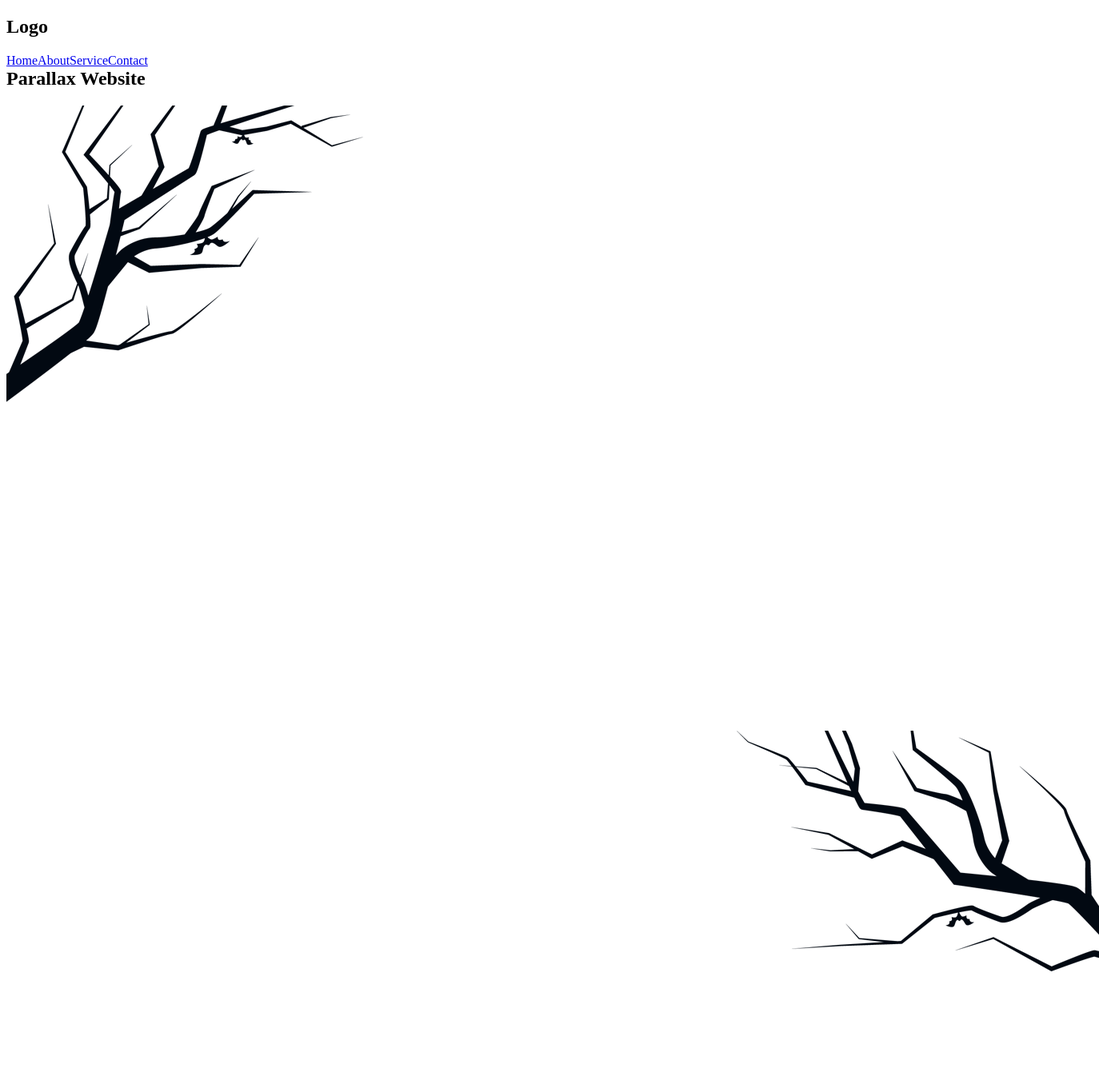
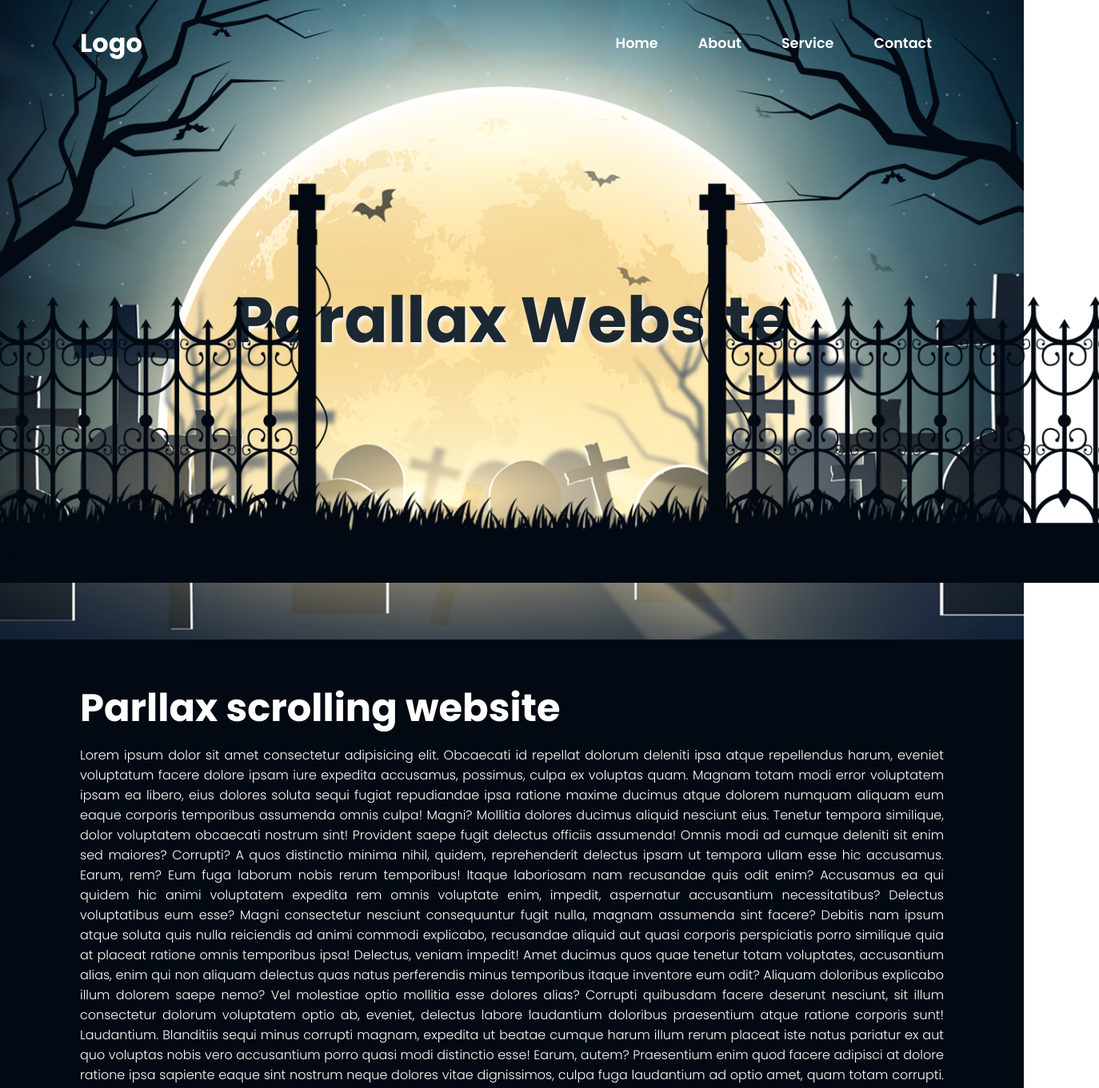
Before and after one commit to Xaverick/Xenith24, a React (Vite) app: page / in a window 1280 px wide. Shown: the top 1361 px of the page at 80% size, 1374 px wide, since content can reach past the window. Built offline with nearby package versions, Linux system fonts and the light colour scheme.

Commit message:
css added

```diff
--- a/src/components/Navbar/Navbar.css
+++ b/src/components/Navbar/Navbar.css
@@ -1 +1,54 @@
-.navbar{}
+header{
+    position: absolute;
+    top: 0;
+    left: 0;
+    width: 100%;
+    padding: 30px 100px;
+    display: flex;
+    justify-content: space-between;
+    align-items: center;
+    z-index: 100;
+}
+
+
+.logo{
+    font-size: 2rem;
+    color: #fff;
+    user-select: none;
+
+}
+
+.navigation a {
+    font-size: 1.1rem;
+    color: #fff;
+    text-decoration: none;
+    font-weight: 600;
+    margin-left: 20px;
+    padding: 6px 15px;
+
+}
+
+.navigation a:hover ,
+.navigation a.active{
+    color:#333;
+}
+
+.navigation a span{
+    position: absolute;
+    top: 0;
+    left: 0;
+    width: 100%;
+    height: 100%;
+    background: #fff;
+    border-radius: 30px;
+    z-index: -1;
+    transform: scale(0);
+    opacity: 0;
+    transition: 0.5s;
+}
+
+.navigation a:hover span,
+.navigation a.active span{
+    transform: scale(1);
+    opacity: 1;
+}
--- a/src/container/Banner/Banner.css
+++ b/src/container/Banner/Banner.css
@@ -0,0 +1,61 @@
+.parallax {
+    position: relative;
+    display: flex;
+    justify-content: center;
+    align-items: center;
+    height: calc(100vh);
+    background: url('../../assets/background.png') no-repeat;
+    background-size: cover;
+    background-position: center;
+    background-attachment: fixed;
+}
+
+#text{
+    position: absolute;
+    font-size: 5rem;
+    color: #1b2831;
+    text-shadow: 2px 4px 5px #f9f9f9;
+}
+
+
+.parallax img{
+    position: absolute;
+    width: 100%;
+    left: 0;
+    top: 0;
+    pointer-events: none;
+}
+
+.parallax img#gate-left {
+    position: fixed;
+    transform: translateX(-282px);
+}
+
+
+.parallax img#gate-right {
+    position: fixed;
+    transform: translateX(305px);
+}
+
+
+
+.sec{
+    position: relative;
+    background-color: #020912;
+    padding: 50px 100px;
+}
+
+.sec h2{
+    font-size: 3rem;
+    color: #fff;
+    margin-bottom: 10px;
+}
+
+
+.sec p{
+    font-size: 1rem;
+    color: #fff;
+    font-weight: 300;
+    text-align: justify;
+
+}
--- a/src/container/Banner/Banner.jsx
+++ b/src/container/Banner/Banner.jsx
@@ -4,7 +4,7 @@ import treeRight from '../../assets/tree-right.png';
 import gateLeft from '../../assets/gate-left.png';
 import gateRight from '../../assets/gate-right.png';
 import grass from '../../assets/grass.png';
-
+import './Banner.css';
 
 const Banner = () => {
     const text = useRef();
@@ -23,7 +23,7 @@ const Banner = () => {
     })
     return (
         <>
-            <div className="banner">
+            <div className="parallax">
                 <h2 id="text" ref={text}>Parallax Website</h2>
                 <img src={treeLeft} ref={treeLeftRef} alt="" id="tree-left" />
                 <img src={treeRight} ref={treeRightRef} alt="" id="tree-right" />
--- a/src/index.css
+++ b/src/index.css
@@ -1,68 +1,13 @@
-/* :root {
-  font-family: Inter, system-ui, Avenir, Helvetica, Arial, sans-serif;
-  line-height: 1.5;
-  font-weight: 400;
+@import url('https://fonts.googleapis.com/css2?family=Poppins:wght@300;400;500;600;700;800;900&display=swap');
 
-  color-scheme: light dark;
-  color: rgba(255, 255, 255, 0.87);
-  background-color: #242424;
-
-  font-synthesis: none;
-  text-rendering: optimizeLegibility;
-  -webkit-font-smoothing: antialiased;
-  -moz-osx-font-smoothing: grayscale;
+* {
+    margin: 0;
+    padding: 0;
+    box-sizing: border-box;
+    font-family: 'Poppins', sans-serif;
 }
 
-a {
-  font-weight: 500;
-  color: #646cff;
-  text-decoration: inherit;
+body{
+    min-height: 100vh;
+    overflow-x: hidden;
 }
-a:hover {
-  color: #535bf2;
-}
-
-body {
-  margin: 0;
-  display: flex;
-  place-items: center;
-  min-width: 320px;
-  min-height: 100vh;
-}
-
-h1 {
-  font-size: 3.2em;
-  line-height: 1.1;
-}
-
-button {
-  border-radius: 8px;
-  border: 1px solid transparent;
-  padding: 0.6em 1.2em;
-  font-size: 1em;
-  font-weight: 500;
-  font-family: inherit;
-  background-color: #1a1a1a;
-  cursor: pointer;
-  transition: border-color 0.25s;
-}
-button:hover {
-  border-color: #646cff;
-}
-button:focus,
-button:focus-visible {
-  outline: 4px auto -webkit-focus-ring-color;
-}
-
-@media (prefers-color-scheme: light) {
-  :root {
-    color: #213547;
-    background-color: #ffffff;
-  }
-  a:hover {
-    color: #747bff;
-  }
-  button {
-    background-color: #f9f9f9;
-  }
-} */
```
